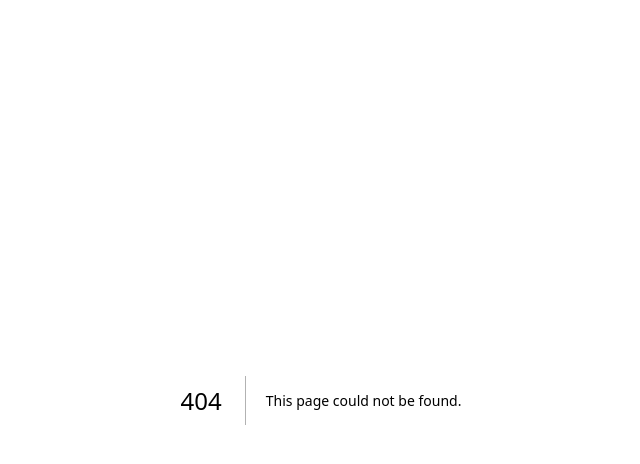
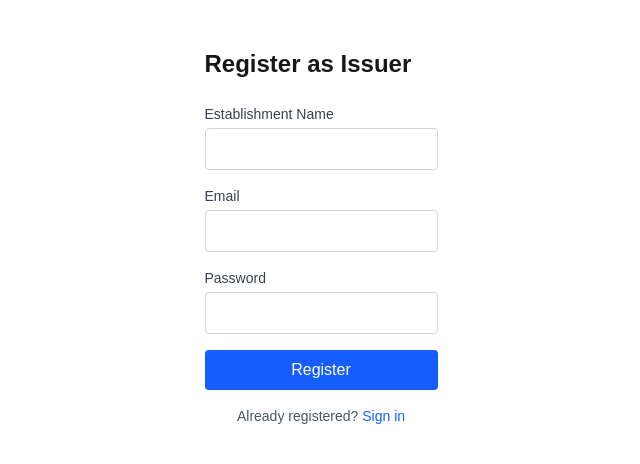
Before and after one commit to gunawanwilljkt/qr-proof-checker, a Next.js app in the folder qr-proof-checker/: page /register in a window 1280 px wide. Before the commit this address had no page. Shown: the top 464 px of the page, without its empty margins (319-959 px from the left). Built offline with nearby package versions, Linux system fonts and the light colour scheme.

Commit message:
feat: add register and login pages

```diff
--- /dev/null
+++ b/qr-proof-checker/src/app/login/page.tsx
@@ -0,0 +1,84 @@
+"use client";
+
+import { useState } from "react";
+import { useRouter } from "next/navigation";
+import Link from "next/link";
+
+export default function LoginPage() {
+  const router = useRouter();
+  const [error, setError] = useState("");
+  const [loading, setLoading] = useState(false);
+
+  async function handleSubmit(e: React.FormEvent<HTMLFormElement>) {
+    e.preventDefault();
+    setError("");
+    setLoading(true);
+
+    const form = new FormData(e.currentTarget);
+    const res = await fetch("/api/auth/login", {
+      method: "POST",
+      headers: { "Content-Type": "application/json" },
+      body: JSON.stringify({
+        email: form.get("email"),
+        password: form.get("password"),
+      }),
+    });
+
+    if (!res.ok) {
+      const data = await res.json();
+      setError(data.error || "Login failed");
+      setLoading(false);
+      return;
+    }
+
+    router.push("/dashboard");
+  }
+
+  return (
+    <div className="mx-auto max-w-md py-12">
+      <h1 className="mb-6 text-2xl font-bold">Sign In</h1>
+      {error && (
+        <p className="mb-4 rounded bg-red-50 p-3 text-sm text-red-600">
+          {error}
+        </p>
+      )}
+      <form onSubmit={handleSubmit} className="space-y-4">
+        <div>
+          <label className="block text-sm font-medium text-gray-700">
+            Email
+          </label>
+          <input
+            name="email"
+            type="email"
+            required
+            className="mt-1 w-full rounded border border-gray-300 px-3 py-2"
+          />
+        </div>
+        <div>
+          <label className="block text-sm font-medium text-gray-700">
+            Password
+          </label>
+          <input
+            name="password"
+            type="password"
+            required
+            className="mt-1 w-full rounded border border-gray-300 px-3 py-2"
+          />
+        </div>
+        <button
+          type="submit"
+          disabled={loading}
+          className="w-full rounded bg-blue-600 py-2 text-white hover:bg-blue-700 disabled:opacity-50"
+        >
+          {loading ? "Signing in..." : "Sign In"}
+        </button>
+      </form>
+      <p className="mt-4 text-center text-sm text-gray-600">
+        New here?{" "}
+        <Link href="/register" className="text-blue-600 hover:underline">
+          Register
+        </Link>
+      </p>
+    </div>
+  );
+}
--- /dev/null
+++ b/qr-proof-checker/src/app/register/page.tsx
@@ -0,0 +1,97 @@
+"use client";
+
+import { useState } from "react";
+import { useRouter } from "next/navigation";
+import Link from "next/link";
+
+export default function RegisterPage() {
+  const router = useRouter();
+  const [error, setError] = useState("");
+  const [loading, setLoading] = useState(false);
+
+  async function handleSubmit(e: React.FormEvent<HTMLFormElement>) {
+    e.preventDefault();
+    setError("");
+    setLoading(true);
+
+    const form = new FormData(e.currentTarget);
+    const res = await fetch("/api/auth/register", {
+      method: "POST",
+      headers: { "Content-Type": "application/json" },
+      body: JSON.stringify({
+        name: form.get("name"),
+        email: form.get("email"),
+        password: form.get("password"),
+      }),
+    });
+
+    if (!res.ok) {
+      const data = await res.json();
+      setError(data.error || "Registration failed");
+      setLoading(false);
+      return;
+    }
+
+    router.push("/login");
+  }
+
+  return (
+    <div className="mx-auto max-w-md py-12">
+      <h1 className="mb-6 text-2xl font-bold">Register as Issuer</h1>
+      {error && (
+        <p className="mb-4 rounded bg-red-50 p-3 text-sm text-red-600">
+          {error}
+        </p>
+      )}
+      <form onSubmit={handleSubmit} className="space-y-4">
+        <div>
+          <label className="block text-sm font-medium text-gray-700">
+            Establishment Name
+          </label>
+          <input
+            name="name"
+            type="text"
+            required
+            className="mt-1 w-full rounded border border-gray-300 px-3 py-2"
+          />
+        </div>
+        <div>
+          <label className="block text-sm font-medium text-gray-700">
+            Email
+          </label>
+          <input
+            name="email"
+            type="email"
+            required
+            className="mt-1 w-full rounded border border-gray-300 px-3 py-2"
+          />
+        </div>
+        <div>
+          <label className="block text-sm font-medium text-gray-700">
+            Password
+          </label>
+          <input
+            name="password"
+            type="password"
+            required
+            minLength={8}
+            className="mt-1 w-full rounded border border-gray-300 px-3 py-2"
+          />
+        </div>
+        <button
+          type="submit"
+          disabled={loading}
+          className="w-full rounded bg-blue-600 py-2 text-white hover:bg-blue-700 disabled:opacity-50"
+        >
+          {loading ? "Registering..." : "Register"}
+        </button>
+      </form>
+      <p className="mt-4 text-center text-sm text-gray-600">
+        Already registered?{" "}
+        <Link href="/login" className="text-blue-600 hover:underline">
+          Sign in
+        </Link>
+      </p>
+    </div>
+  );
+}
```
